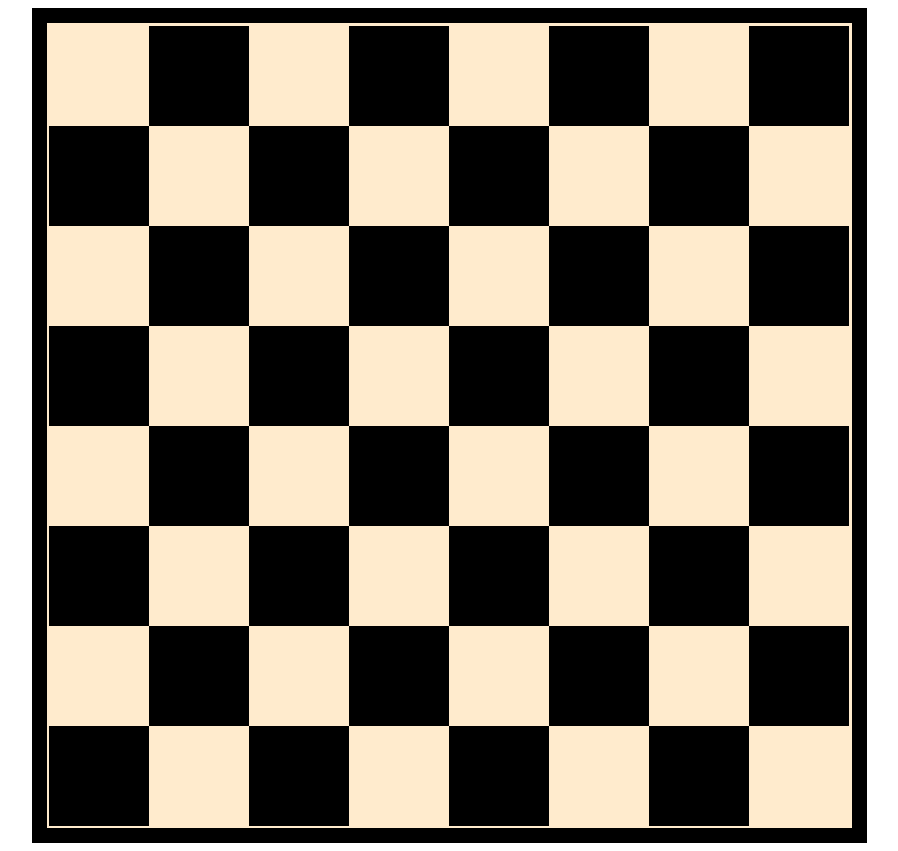
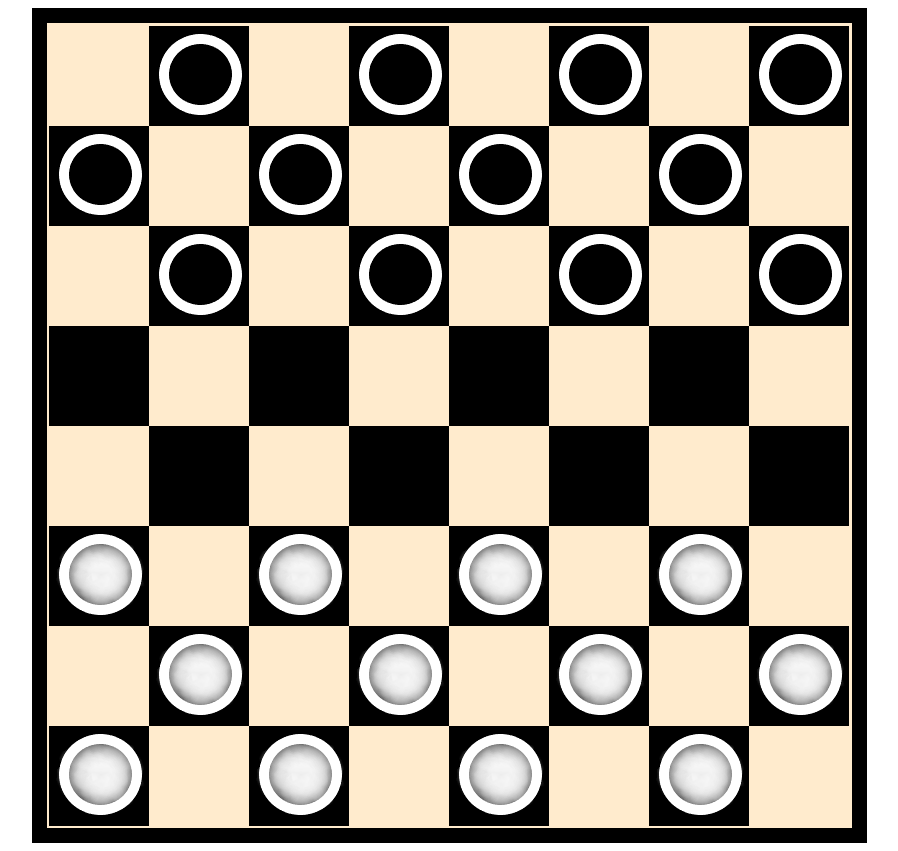
Before and after one commit to ANATOLIITSYHANOV/lesson10-homework, a plain HTML site: page index.html in a window 1280 px wide. Shown: the whole page, without its empty margins (191-1089 px from the left). Drawn offline with Linux system fonts and the light colour scheme.

Commit message:
add checker

```diff
--- a/index.html
+++ b/index.html
@@ -7,18 +7,18 @@
 
 <body>
     <div id="main_div">
-        <div class="row1 col2"></div>
-        <div class="row1 col4"></div>
-        <div class="row1 col6"></div>
-        <div class="row1 col8"></div>
-        <div class="row2 col1"></div>
-        <div class="row2 col3"></div>
-        <div class="row2 col5"></div>
-        <div class="row2 col7"></div>
-        <div class="row3 col2"></div>
-        <div class="row3 col4"></div>
-        <div class="row3 col6"></div>
-        <div class="row3 col8"></div>
+        <div class="row1 col2 blackchecker"></div>
+        <div class="row1 col4 blackchecker"></div>
+        <div class="row1 col6 blackchecker"></div>
+        <div class="row1 col8 blackchecker"></div>
+        <div class="row2 col1 blackchecker"></div>
+        <div class="row2 col3 blackchecker "></div>
+        <div class="row2 col5 blackchecker"></div>
+        <div class="row2 col7 blackchecker"></div>
+        <div class="row3 col2 blackchecker"></div>
+        <div class="row3 col4 blackchecker"></div>
+        <div class="row3 col6 blackchecker"></div>
+        <div class="row3 col8 blackchecker"></div>
         <div class="row4 col1"></div>
         <div class="row4 col3"></div>
         <div class="row4 col5"></div>
@@ -27,18 +27,18 @@
         <div class="row5 col4"></div>
         <div class="row5 col6"></div>
         <div class="row5 col8"></div>
-        <div class="row6 col1"></div>
-        <div class="row6 col3"></div>
-        <div class="row6 col5"></div>
-        <div class="row6 col7"></div>
-        <div class="row7 col2"></div>
-        <div class="row7 col4"></div>
-        <div class="row7 col6"></div>
-        <div class="row7 col8"></div>
-        <div class="row8 col1"></div>
-        <div class="row8 col3"></div>
-        <div class="row8 col5"></div>
-        <div class="row8 col7"></div>
+        <div class="row6 col1 checker"></div>
+        <div class="row6 col3 checker"></div>
+        <div class="row6 col5 checker"></div>
+        <div class="row6 col7 checker"></div>
+        <div class="row7 col2 checker"></div>
+        <div class="row7 col4 checker"></div>
+        <div class="row7 col6 checker"></div>
+        <div class="row7 col8 checker"></div>
+        <div class="row8 col1 checker"></div>
+        <div class="row8 col3 checker"></div>
+        <div class="row8 col5 checker"></div>
+        <div class="row8 col7 checker"></div>
     </div>
 </body>
 
--- a/style.css
+++ b/style.css
@@ -12,6 +12,14 @@ div{
     height: 100px;
     background-color: black;
     position: absolute;
+}
+
+.blackchecker{
+    background-image: url('blackchecker.png');
+}
+
+.checker{
+    background-image: url('checker.png');
 }
 
 .row1{
```
Also changed, not shown: blackchecker.png (added), checker.png (added).
